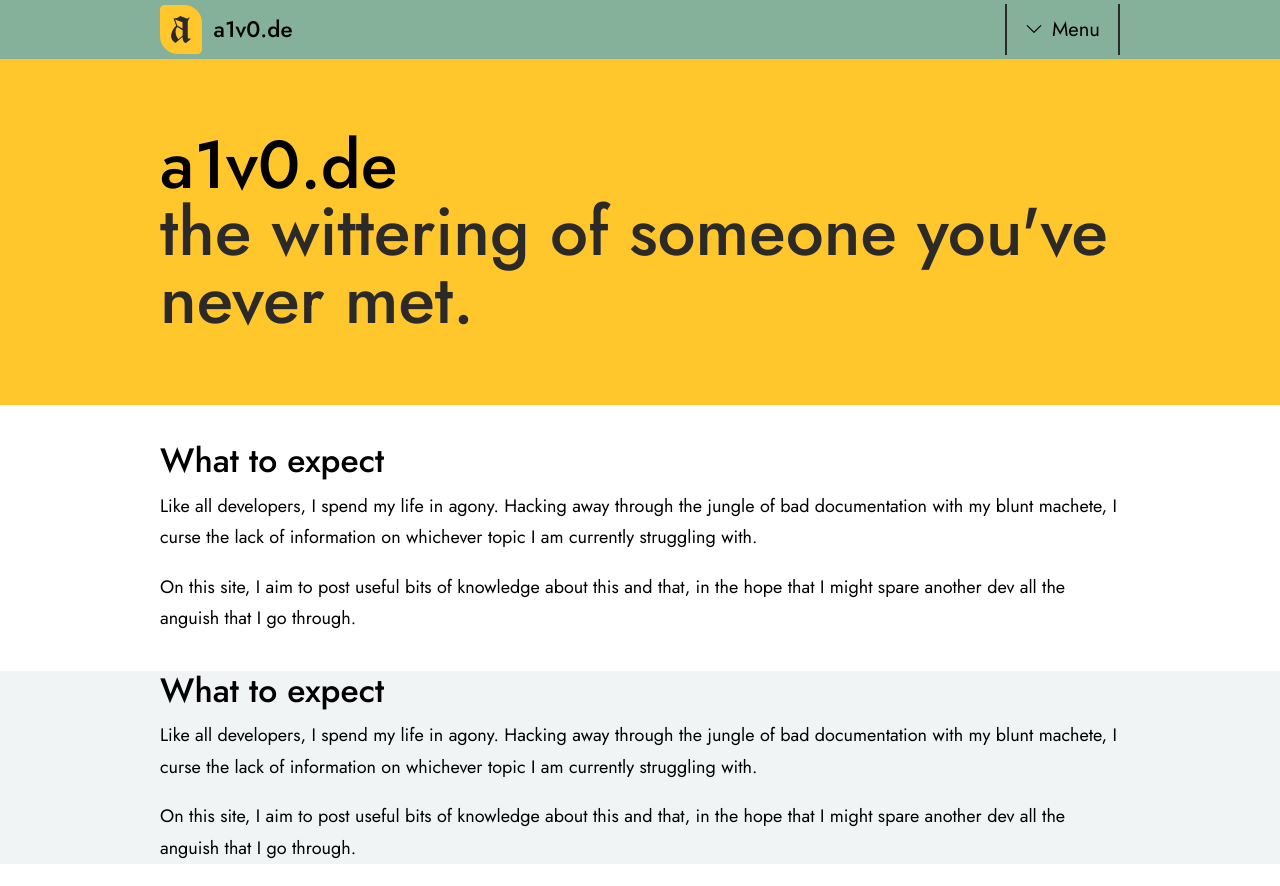
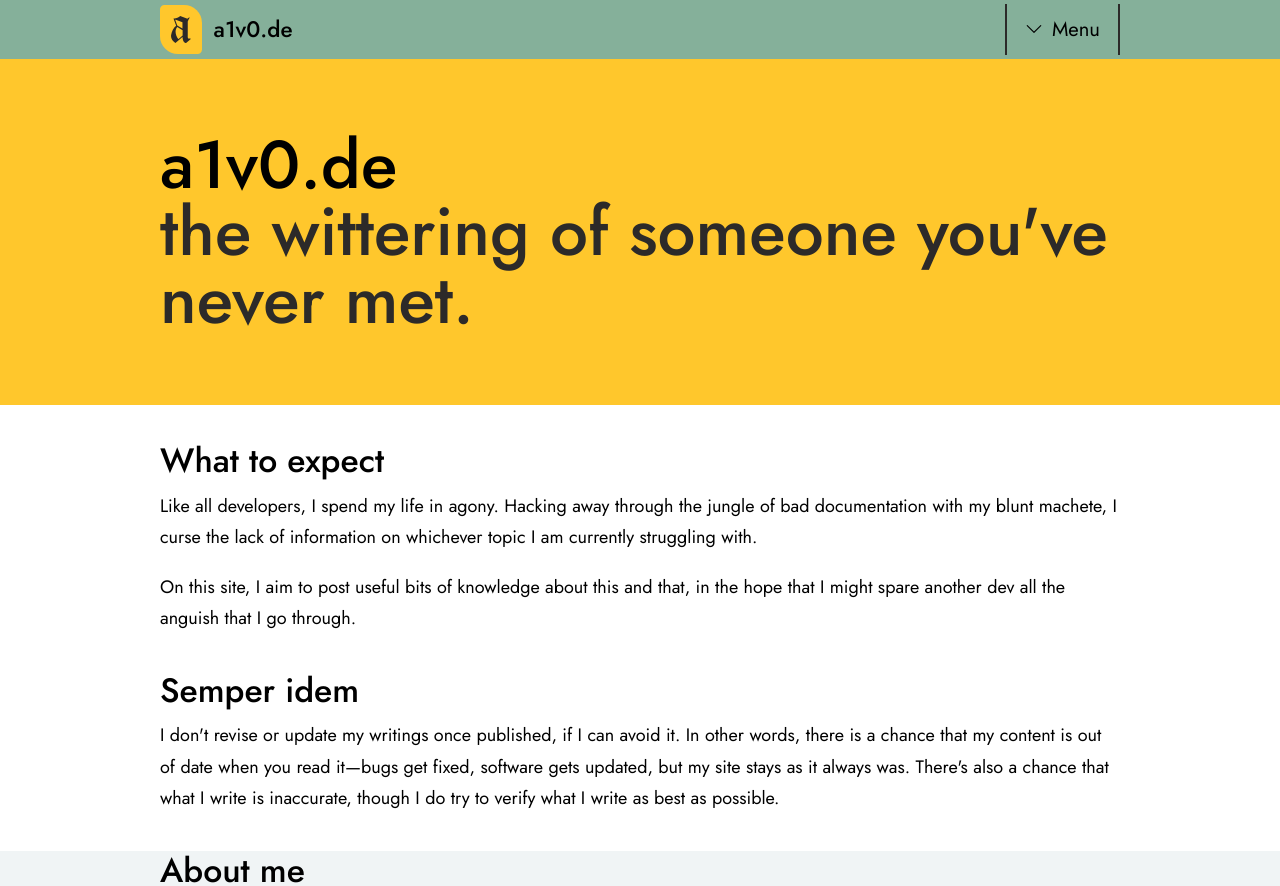
Before and after one commit to a1v0/a1v0.de, a Next.js app: page / in a window 1280 px wide. Shown: the top 886 px of the page. Built offline with nearby package versions, Linux system fonts and the light colour scheme.

Commit message:
Complete home page content

```diff
--- a/app/page.tsx
+++ b/app/page.tsx
@@ -31,27 +31,32 @@ export default function Home() {
                         about this and that, in the hope that I might spare
                         another dev all the anguish that I go through.
                     </p>
+                    <h2>Semper idem</h2>
+                    <p>
+                        I don't revise or update my writings once published, if
+                        I can avoid it. In other words, there is a chance that
+                        my content is out of date when you read it&mdash;bugs
+                        get fixed, software gets updated, but my site stays as
+                        it always was. There's also a chance that what I write
+                        is inaccurate, though I do try to verify what I write as
+                        best as possible.
+                    </p>
                 </article>
             </div>
             <div className="bg-background-grey">
                 <article className="clear-gutters">
-                    <h2>What to expect</h2>
+                    <h2>About me</h2>
                     <p>
-                        Like all developers, I spend my life in agony. Hacking
-                        away through the jungle of bad documentation with my
-                        blunt machete, I curse the lack of information on
-                        whichever topic I am currently struggling with.
-                    </p>
-                    <p>
-                        On this site, I aim to post useful bits of knowledge
-                        about this and that, in the hope that I might spare
-                        another dev all the anguish that I go through.
+                        I'm a humble 1X programmer (you read that right), but
+                        I'm keen as hell; I'm always down to learn something
+                        new. My current interests include C# and a11y, but I
+                        also care deeply about the difference between the -,
+                        &ndash; and &mdash; characters.
                     </p>
                 </article>
             </div>
             <ol className="ml-8 list-decimal">
                 <li>{mvp} Add dynamic Head for SEO</li>
-                <li>{mvp} Create home page</li>
                 <li>
                     {mvp} Add sitemap
                     https://nextjs.org/docs/app/api-reference/file-conventions/metadata/sitemap
@@ -59,6 +64,7 @@ export default function Home() {
                 </li>
                 <li>Make site mobile-friendly</li>
                 <li>Add linting to repo</li>
+                <li>Add disclaimers etc.</li>
                 <li>
                     Standardise padding and margins
                     <ul className="ml-8 list-disc">
@@ -68,6 +74,7 @@ export default function Home() {
                         </li>
                     </ul>
                 </li>
+                <li>Apply normal default padding on h and p tags</li>
                 <li>
                     Create Articles page to show list of all content, so it can
                     be spidered
@@ -83,6 +90,7 @@ export default function Home() {
                         <li>Anything else</li>
                     </ul>
                 </li>
+                <li className="line-through">{mvp} Create home page</li>
                 <li className="line-through">
                     {mvp} Replace `a` tags with `Link` tags
                 </li>
```
